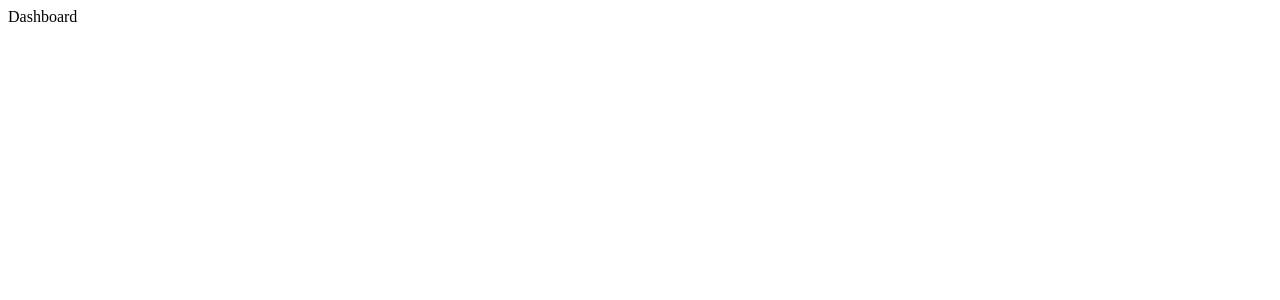
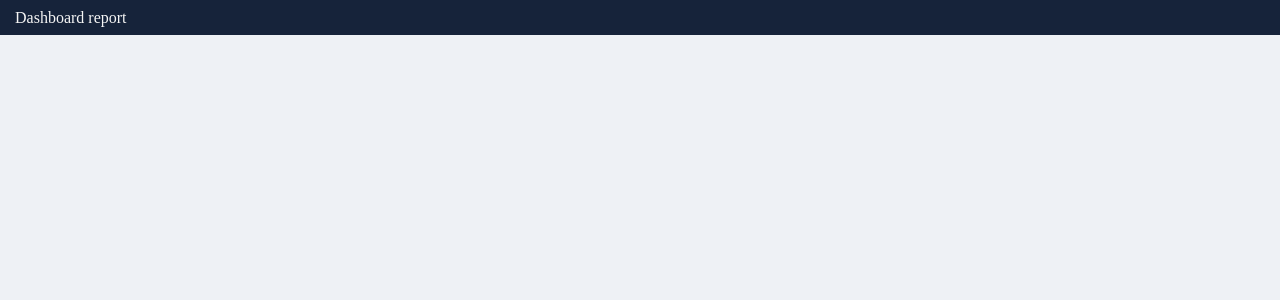
Before and after one commit to leandrino/dashboard-report, a React (Create React App) app: page / in a window 1280 px wide. Shown: the top 300 px of the page. Built offline with nearby package versions, Linux system fonts and the light colour scheme.

Commit message:
create base header

```diff
--- /dev/null
+++ b/src/app.style.tsx
@@ -0,0 +1,20 @@
+import { css } from "@emotion/core";
+
+export const globalCSS = css`
+  * {
+    margin: 0;
+    padding: 0;
+    box-sizing: border-box;
+  }
+
+  html,
+  body,
+  #root {
+    height: 100%;
+  }
+
+  body {
+    background-color: #EEF1F5;
+    font-family: "sans-serif";
+  }
+`;
--- a/src/app.tsx
+++ b/src/app.tsx
@@ -1,8 +1,16 @@
 import React, { Component } from "react";
+import { Global, css } from "@emotion/core";
+import AppBar from "./shared/app-bar";
+import { globalCSS } from "./app.style";
 
 class App extends Component {
   public render() {
-    return <div>Dashboard</div>;
+    return (
+      <>
+        <Global styles={globalCSS} />
+        <AppBar title="Dashboard report" />
+      </>
+    );
   }
 }
 
--- /dev/null
+++ b/src/shared/app-bar/app-bar.style.tsx
@@ -0,0 +1,11 @@
+import styled from "@emotion/styled";
+
+export const Header = styled.header`
+  align-items: center;
+  background-color: #16233A;
+  color: #f5f5f5;
+  display: flex;
+  height: 35px;
+  padding: 0 15px;
+  width: 100%;
+`;
--- a/src/shared/app-bar/index.tsx
+++ b/src/shared/app-bar/index.tsx
@@ -1,9 +1,11 @@
 import React from "react";
+import styled from "@emotion/styled";
+import { Header } from "./app-bar.style";
 
 interface IAppBar {
   title: string;
 }
 
-const AppBar = (props: IAppBar) => <div>{props.title}</div>;
+const AppBar = (props: IAppBar) => <Header>{props.title}</Header>;
 
 export default AppBar;
```
Also changed, not shown: .circleci/config.yml, 1 other file (tests, documents, lock files or other folders).
